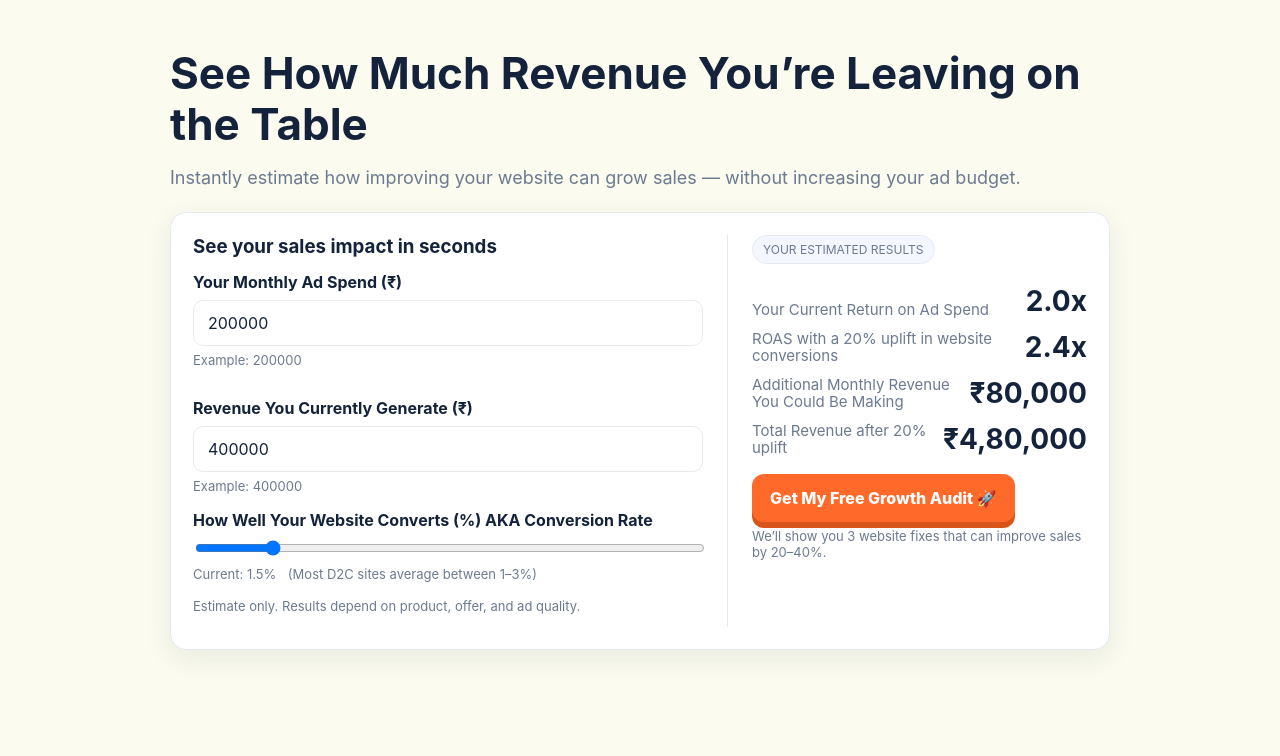
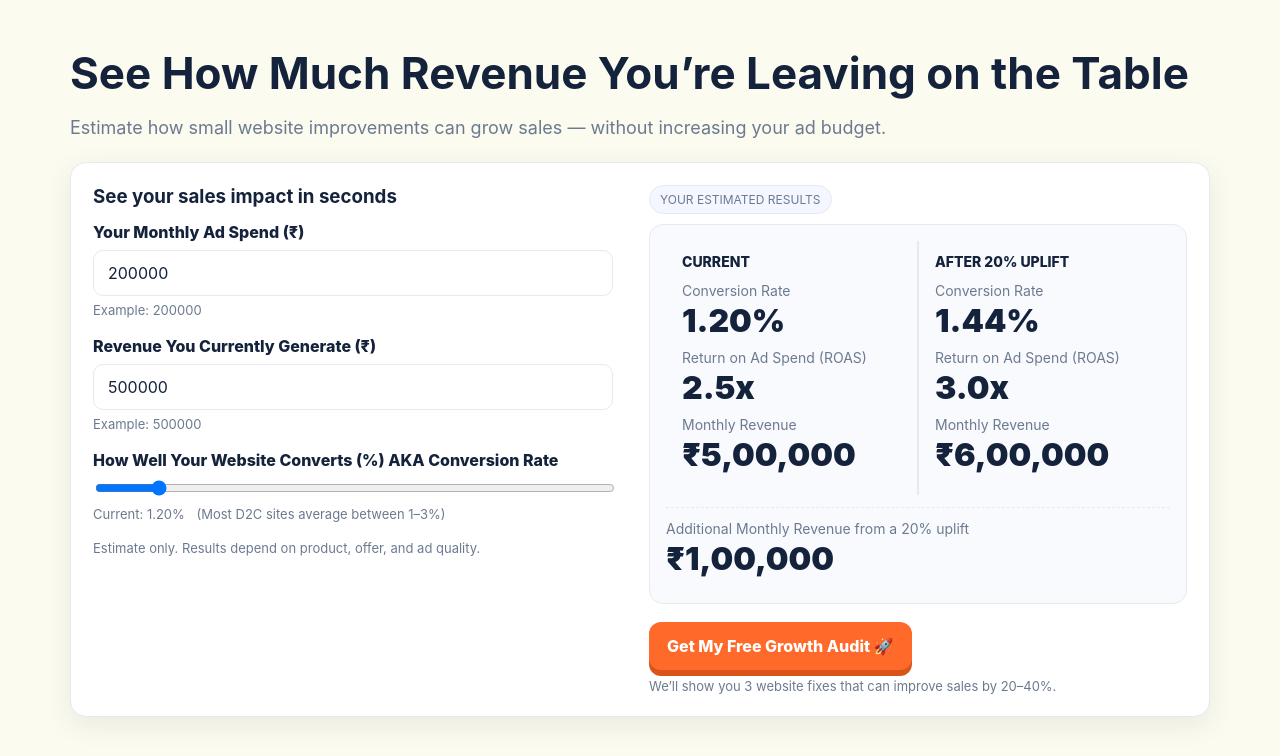
Before and after one commit to mohitpachwari-cpu/CROcalculator, a plain HTML site: page index.html in a window 1280 px wide. Drawn offline with Linux system fonts and the light colour scheme.

Commit message:
Update index.html

```diff
--- a/index.html
+++ b/index.html
@@ -13,54 +13,61 @@
     --accent:#FF6A2A;       /* orange CTA */
     --accent-dark:#D95418;
     --border:#E6E9F0;
+    --panel:#F9FAFD;
   }
   *{box-sizing:border-box;font-family: Inter, ui-sans-serif, system-ui, -apple-system, Segoe UI, Roboto, Helvetica, Arial, "Apple Color Emoji","Segoe UI Emoji";}
   body{margin:0;background:var(--bg);color:var(--ink);}
-  .wrap{max-width:980px;margin:48px auto;padding:0 20px;}
+  .wrap{max-width:1180px;margin:48px auto;padding:0 20px;}
   h1{font-size: clamp(28px, 4.5vw, 44px);line-height:1.15;margin:0 0 8px;}
   .sub{color:var(--muted);font-size:clamp(14px,2.3vw,18px);margin-bottom:24px}
   .card{
     background:var(--card);border:1px solid var(--border);border-radius:16px;
-    padding:22px;display:grid;grid-template-columns:1fr 360px;gap:24px;
+    padding:22px;display:grid;grid-template-columns:520px 1fr;gap:36px;
     box-shadow:0 8px 28px rgba(20,35,59,0.08)
   }
-  @media (max-width:820px){.card{grid-template-columns:1fr}}
-  .card h3{margin:0 0 14px}
-  .field{margin-bottom:16px}
-  label{display:block;font-weight:700;margin:0 0 8px}
+  @media (max-width:980px){.card{grid-template-columns:1fr}}
+  .left h3{margin:0 0 14px}
+  .field{margin-bottom:18px}
+  label{display:block;font-weight:800;margin:0 0 8px}
   input[type="number"]{
     width:100%;padding:12px 14px;border:1px solid var(--border);border-radius:10px;
     font-size:16px;color:var(--ink);background:#fff;outline:none;
   }
   input[type="range"]{width:100%}
   .hint{font-size:13px;color:var(--muted);margin-top:6px}
-  .results{border-left:1px solid var(--border);padding-left:24px}
-  @media (max-width:820px){.results{border-left:none;border-top:1px solid var(--border);padding:16px 0 0}}
-  .badge{display:inline-block;background:#F4F7FF;border:1px solid var(--border);padding:6px 10px;border-radius:999px;font-size:12px;color:var(--muted);margin-bottom:8px}
-  .row{display:flex;justify-content:space-between;align-items:flex-end;margin:12px 0}
-  .row span{color:var(--muted);font-size:15px;line-height:1.1}
-  .row strong{font-size:28px}
-  .cta-wrap{display:flex;justify-content:flex-start;margin-top:18px}
+  .badge{display:inline-block;background:#F4F7FF;border:1px solid var(--border);padding:6px 10px;border-radius:999px;font-size:12px;color:var(--muted);margin-bottom:10px}
+
+  /* Result table */
+  .panel{background:var(--panel);border:1px solid var(--border);border-radius:14px;padding:16px;}
+  .table{display:grid;grid-template-columns:1fr 2px 1fr;gap:0;border-radius:12px}
+  .col{padding:12px 16px}
+  .sep{background:var(--border);width:2px}
+  .thead{font-size:14px;font-weight:800;margin-bottom:10px}
+  .row{margin:12px 0}
+  .label{color:var(--muted);font-size:14px;margin-bottom:6px}
+  .value{font-weight:900;font-size:32px;line-height:1}
+  .full-row{grid-column:1 / -1;margin-top:12px;padding:12px 0;border-top:1px dashed var(--border)}
+  .full-row .value{font-size:32px}
+
+  .cta-wrap{margin-top:18px}
   .cta{
     background:var(--accent);color:#fff;border:none;border-radius:12px;
     padding:14px 18px;font-weight:800;font-size:16px;cursor:pointer;
     box-shadow:0 6px 0 var(--accent-dark);transform:translateY(0);transition:all .1s ease-in;
   }
   .cta:active{transform:translateY(3px);box-shadow:0 3px 0 var(--accent-dark)}
-  .stack{display:flex;gap:14px;flex-wrap:wrap}
-  .stack > .field{flex:1 1 260px}
 </style>
 </head>
 <body>
   <div class="wrap">
     <h1>See How Much Revenue You’re Leaving on the Table</h1>
-    <p class="sub">Instantly estimate how improving your website can grow sales — without increasing your ad budget.</p>
+    <p class="sub">Estimate how small website improvements can grow sales — without increasing your ad budget.</p>
 
     <div class="card" id="calc">
-      <div>
+      <!-- LEFT: INPUTS -->
+      <div class="left">
         <h3>See your sales impact in seconds</h3>
 
-        <div class="stack">
         <div class="field">
           <label for="adSpend">Your Monthly Ad Spend (₹)</label>
           <input id="adSpend" type="number" min="0" step="500" value="200000" />
@@ -69,47 +76,80 @@
 
         <div class="field">
           <label for="revenue">Revenue You Currently Generate (₹)</label>
-            <input id="revenue" type="number" min="0" step="500" value="400000" />
-            <div class="hint">Example: 400000</div>
-          </div>
+          <input id="revenue" type="number" min="0" step="500" value="500000" />
+          <div class="hint">Example: 500000</div>
         </div>
 
         <div class="field">
           <label for="cr">How Well Your Website Converts (%) AKA Conversion Rate</label>
-          <input id="cr" type="range" min="0.1" max="10" step="0.1" value="1.5" />
-          <div class="hint">Current: <span id="crVal">1.5%</span> <span style="margin-left:8px;color:#6C7A90">(Most D2C sites average between 1–3%)</span></div>
+          <input id="cr" type="range" min="0.1" max="10" step="0.1" value="1.2" />
+          <div class="hint">Current: <span id="crVal">1.2%</span> <span style="margin-left:8px;color:#6C7A90">(Most D2C sites average between 1–3%)</span></div>
         </div>
 
         <p class="hint">Estimate only. Results depend on product, offer, and ad quality.</p>
       </div>
 
-      <div class="results">
+      <!-- RIGHT: RESULTS -->
+      <div class="right">
         <span class="badge">YOUR ESTIMATED RESULTS</span>
 
+        <div class="panel">
+          <div class="table">
+            <!-- CURRENT -->
+            <div class="col">
+              <div class="thead">CURRENT</div>
+
               <div class="row">
-          <span>Your Current Return on Ad Spend</span>
-          <strong id="roasCurrent">—</strong>
+                <div class="label">Conversion Rate</div>
+                <div class="value" id="crCurrentVal">—</div>
               </div>
 
               <div class="row">
-          <span>ROAS with a 20% uplift in website conversions</span>
-          <strong id="roasImproved">—</strong>
+                <div class="label">Return on Ad Spend (ROAS)</div>
+                <div class="value" id="roasCurrent">—</div>
               </div>
 
               <div class="row">
-          <span>Additional Monthly Revenue You Could Be Making</span>
-          <strong id="revGain">—</strong>
+                <div class="label">Monthly Revenue</div>
+                <div class="value" id="revCurrent">—</div>
+              </div>
+            </div>
+
+            <!-- SEPARATOR -->
+            <div class="sep"></div>
+
+            <!-- AFTER -->
+            <div class="col">
+              <div class="thead">AFTER 20% UPLIFT</div>
+
+              <div class="row">
+                <div class="label">Conversion Rate</div>
+                <div class="value" id="crImprovedVal">—</div>
               </div>
 
               <div class="row">
-          <span>Total Revenue after 20% uplift</span>
-          <strong id="revTotalAfter">—</strong>
+                <div class="label">Return on Ad Spend (ROAS)</div>
+                <div class="value" id="roasImproved">—</div>
+              </div>
+
+              <div class="row">
+                <div class="label">Monthly Revenue</div>
+                <div class="value" id="revImproved">—</div>
+              </div>
+            </div>
+
+            <!-- FULL-WIDTH ADDITIONAL REVENUE -->
+            <div class="full-row">
+              <div class="label">Additional Monthly Revenue from a 20% uplift</div>
+              <div class="value" id="revGain">—</div>
+            </div>
+          </div>
         </div>
 
         <div class="cta-wrap">
           <button class="cta" id="ctaBtn">Get My Free Growth Audit 🚀</button>
+          <div class="hint" style="margin-top:8px">We’ll show you 3 website fixes that can improve sales by 20–40%.</div>
         </div>
-        <p class="hint">We’ll show you 3 website fixes that can improve sales by 20–40%.</p>
       </div>
     </div>
   </div>
@@ -117,38 +157,48 @@
 <script>
   // Formatters
   const fmtINR = n => (isFinite(n) ? new Intl.NumberFormat("en-IN", { style: "currency", currency: "INR", maximumFractionDigits: 0 }).format(n) : "—");
-  const fmtX = x => (isFinite(x) ? `${x.toFixed(1)}x` : "—");
+  const fmtX   = x => (isFinite(x) ? `${x.toFixed(1)}x` : "—");
+  const fmtPct = p => (isFinite(p) ? `${p.toFixed(2).replace(/\.00$/,'') }%` : "—"); // show 1.2% / 1.44%
 
   // Elements
   const adSpendEl = document.getElementById('adSpend');
-  const revenueEl  = document.getElementById('revenue');
-  const crEl       = document.getElementById('cr');
-  const crValEl    = document.getElementById('crVal');
+  const revenueEl = document.getElementById('revenue');
+  const crEl      = document.getElementById('cr');
+  const crValEl   = document.getElementById('crVal');
 
-  const roasCurrentEl   = document.getElementById('roasCurrent');
-  const roasImprovedEl  = document.getElementById('roasImproved');
-  const revGainEl       = document.getElementById('revGain');
-  const revTotalAfterEl = document.getElementById('revTotalAfter');
+  const crCurrentValEl = document.getElementById('crCurrentVal');
+  const crImprovedValEl= document.getElementById('crImprovedVal');
+  const roasCurrentEl  = document.getElementById('roasCurrent');
+  const roasImprovedEl = document.getElementById('roasImproved');
+  const revCurrentEl   = document.getElementById('revCurrent');
+  const revImprovedEl  = document.getElementById('revImproved');
+  const revGainEl      = document.getElementById('revGain');
 
   function calc(){
     const spend = Math.max(parseFloat(adSpendEl.value) || 0, 0);
     const revenue = Math.max(parseFloat(revenueEl.value) || 0, 0);
-    const cr = Math.max(parseFloat(crEl.value) || 0, 0); // %; used for display/context
+    const cr = Math.max(parseFloat(crEl.value) || 0, 0); // %
 
-    // Current ROAS
+    // Current metrics
     const roasCurrent = (spend > 0) ? (revenue / spend) : NaN;
 
-    // Assume +20% uplift in conversion rate -> +20% revenue (directional)
+    // Assume +20% conversion uplift -> +20% revenue uplift (directional)
+    const crImproved = cr * 1.20;
     const revenueImproved = revenue * 1.20;
     const roasImproved = (spend > 0) ? (revenueImproved / spend) : NaN;
     const extraRevenue = revenueImproved - revenue;
 
     // Update UI
-    crValEl.textContent = `${cr.toFixed(1)}%`;
-    roasCurrentEl.textContent = fmtX(roasCurrent);
+    crValEl.textContent        = fmtPct(cr);
+    crCurrentValEl.textContent = fmtPct(cr);
+    crImprovedValEl.textContent= fmtPct(crImproved);
+
+    roasCurrentEl.textContent  = fmtX(roasCurrent);
     roasImprovedEl.textContent = fmtX(roasImproved);
-    revGainEl.textContent = fmtINR(extraRevenue);
-    revTotalAfterEl.textContent = fmtINR(revenueImproved);
+
+    revCurrentEl.textContent   = fmtINR(revenue);
+    revImprovedEl.textContent  = fmtINR(revenueImproved);
+    revGainEl.textContent      = fmtINR(extraRevenue);
   }
 
   ['input','change'].forEach(evt=>{
```
Lines whose indentation alone changed are shown as unchanged.
